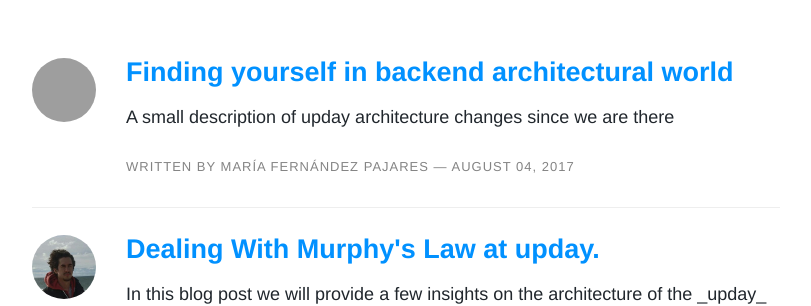
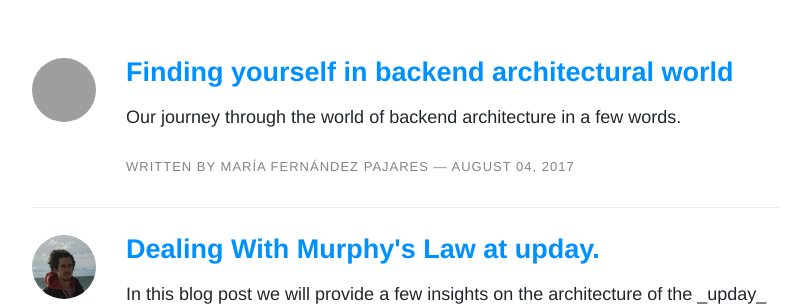
Before and after one commit to upday/upday.github.io, a Jekyll site: the page built from index.html, in a window 1280 px wide and 900 px high, cut to the strip 407-713 px from the top of the window. Shown: the whole strip, without its empty margins (234-1045 px from the left). Built offline with Jekyll 4.4.1, drawn with Linux system fonts in a browser that asks for light colours; nearby versions of some CDN libraries; some web fonts are replaced; comment, search, counter and statistics services are not loaded; grey boxes are pictures that could not be loaded.

Commit message:
last changes after final code reviews

```diff
--- a/_posts/blog/2017-08-04-upday_architecture.md
+++ b/_posts/blog/2017-08-04-upday_architecture.md
@@ -4,37 +4,42 @@
 modified:
 categories: blog
 author: maria_fernandez_pajares
-excerpt: A small description of upday architecture changes since we are there
+excerpt: Our journey through the world of backend architecture in a few words.
 tags: [architecture, microservices, backend]
 image:
-date: 2017-08-4T10:55:55-04:00
+date: 2017-08-04T10:55:55+2
 ---
 
 I have always wanted to write about our journey through the world of backend architectures. As Mel Conway’s well predicted and nowadays is being proved his Conway’s law, a backend architecture is a reflection of the team setup. I have to admit he is not wrong at all. Actually he is mainly right. However, I think that with the time it may become the other way around whereby the architecture shapes the team instead of the team shaping the architecture.
+
 ### Our firsts architectural steps
 
 For us, it started with a small team of developers tasked with creating a robust solution to fulfill our client’s requirements of reliability and providing good quality content to our readers. So as in each and every startup, everything started fast and in a rush. Consequently, the best solution finally consisted of two monolithic components written in Java and Spring Boot. Both of them being at the core of our system. They were not the only ones. We also had other smaller components written in Ruby or Java, which took care of other requirements. When these worked properly and were production ready, we went live with them.
+
 ### When our architecture started to have flows
-* However, when our company started growing, it was impossible to stick to only one big team of backend developers.
->>  - We started splitting our backend team into feature teams. This was not a useful setup at that time, given these two big components that had to be touched by each team every time a new feature was added.
-* When you have something stable and working, it is scary to start rewriting it but it’s important to start sooner rather than later to avoid getting to the point of no return.
->> - With this in mind, we started to step into the microservices world, to make life for us developers easier (and of course more challenging, fun and efficient). For sure there’s a difference in adding one small field to a 50,000-lines-of-code monster and touching 1,000 different unit and integration tests, than doing the same in a small service. The reviewer will be the first one to be thankful for that.
+> - However, when our company started growing, it was impossible to stick to only one big team of backend developers.
+
+We started splitting our backend team into feature teams. This was not a useful setup at that time, given these two big components that had to be touched by each team every time a new feature was added.
+
+> - When you have something stable and working, it is scary to start rewriting it but it’s important to start sooner rather than later to avoid getting to the point of no return.
+
+With this in mind, we started to step into the microservices world, to make life for us developers easier (and of course more challenging, fun and efficient). For sure there’s a difference in adding one small field to a 50,000-lines-of-code monster and touching 1,000 different unit and integration tests, than doing the same in a small service. The reviewer will be the first one to be thankful for that.
 
 ### Where to draw the technologies diversity line
 Once living in this wonderful and interesting microservices world, it was nice to have the opportunity to use new technologies without being restricted to just the original services. However, not everything is pink and full of rainbows in the microservices world. You have to know when to stop creating new microservices or adding more and more new technologies to your stack. Because your team - for which members could always change - has to continue maintaining and understanding this zoo of services and underlying technologies.
 
 Like everything in life: you have to find a balance. Since everyone has different opinions, there is no one perfect solution. Also, something that is en vogue now may not be the perfect solution forever. It might be that the best approach for your team is having less services and one single technology. Or it may be that applying different technologies and trying new ones is what the developers want to do, because they are hungry to learn and face new challenges. Whatever the situation, just don’t underestimate what your product really requires.
 
-### Our architecture today perfect solution
+### Our architecture today's perfect solution
 As a team of young developers who strive for challenges, we have evolved into our current setup where we have better small services but never create a microservice for the sake of creating a microservice only when there are reasons to go for a new one, and as it seems to work quite well for both our developers and our product.
 
 Our Android app has two main parts: the _Top News section_ (news everyone needs to know about) and the _My News section_ (based on the user’s interests and their interactions with our app). We decided to keep them separated and independent, basing their communication only through messaging, taking this decision from the **SCS** (Self Contained Systems). So when there is any problem related with _Top News_, _My News_ is not affected and the other way around. This is how currently our architecture from a bird’s eye view (very high level overview) looks like:
 
-<img style="margin: auto; margin-left: 25%; margin-top: 10px;" src="/images/blog/upday_architecture/high-level_arch_overview.jpg"/><br/>
+<img style="margin: auto; margin-left: 15%; margin-top: 10px;" src="/images/blog/upday_architecture/high-level_arch_overview.jpg"/><br/>
 
 And here is an overview of the components (microservices) developed with different technologies being part of **Top News System**:
 
-<img style="margin: auto; margin-left: 25%; margin-top: 10px;" src="/images/blog/upday_architecture/microservices_top_news_system"/><br/>
+<img style="margin: auto; margin-left: 2%; margin-top: 10px;" src="/images/blog/upday_architecture/microservices_top_news_system.jpg"/><br/>
 
 
 ### Our learning and conclusions so far
```
Also changed, not shown: images/authors/maria_fernandez_pajares.jpg (deleted), images/blog/upday_architecture/microservices_top_news_system.jpg, 1 other file.
